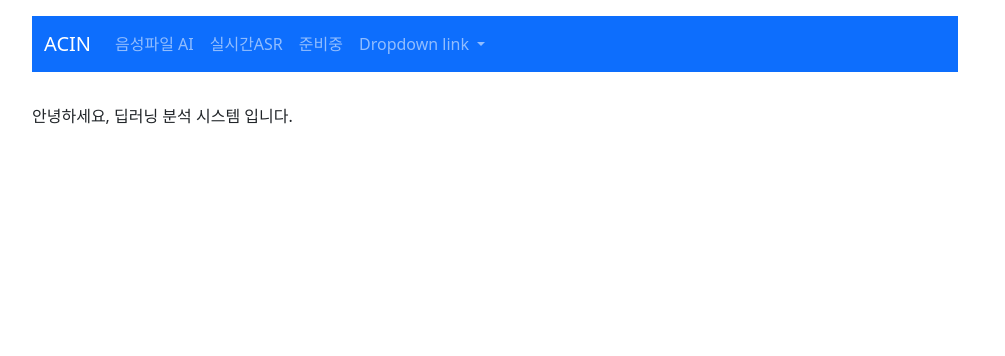
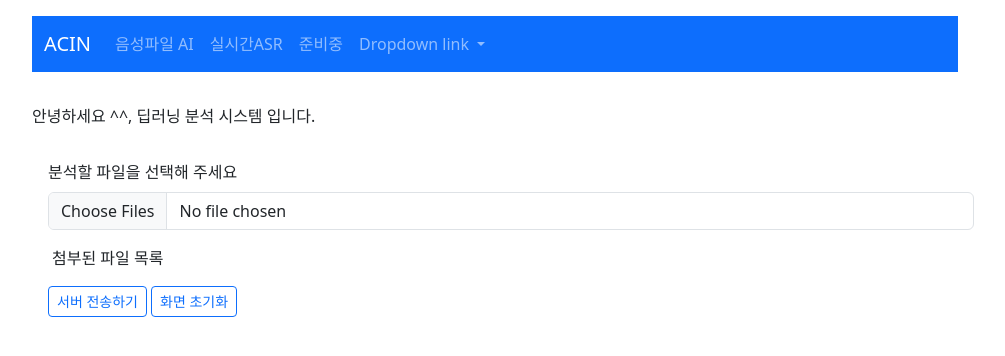
Before and after one commit to kafa46/acin_academy, a Flask app: page /asr_file/ in a window 1280 px wide. Shown: the top 356 px of the page, without its empty margins (145-1150 px from the left). Run offline with Flask 3, Linux system fonts and the light colour scheme.

Commit message:
add ch04 lec05

```diff
--- /dev/null
+++ b/201_deployment/04_file_asr_no_socket/server/forms.py
@@ -0,0 +1,12 @@
+'''사용자 데이터(.mp3) 수신을 위한 Form 정의'''
+
+from flask_wtf import FlaskForm
+from wtforms import MultipleFileField
+from wtforms.validators import DataRequired
+
+class FileUploadForm(FlaskForm):
+    '''사용자로부터 파일을 전송받을 폼'''
+    files = MultipleFileField(
+        '첨부파일',
+        validators=[DataRequired()]
+    )
--- /dev/null
+++ b/201_deployment/04_file_asr_no_socket/server/static/js/attach_file_handler_no_socketio.js
@@ -0,0 +1 @@
+// 파일 핸들링 할거예요 ~~~
--- a/201_deployment/04_file_asr_no_socket/server/templates/asr_file.html
+++ b/201_deployment/04_file_asr_no_socket/server/templates/asr_file.html
@@ -4,8 +4,72 @@
 
 <div class="row">
     <p class="text-start my-3">
-        안녕하세요, 딥러닝 분석 시스템 입니다.
+        안녕하세요 ^^, 딥러닝 분석 시스템 입니다.
     </p>
 </div>
 
+<a href="#" class="btn btn-outline-primary btn-sm" id="new-task-btn" hidden>새로운 파일 처리</a>
+
+<!-- 파일 첨부 영역 -->
+<div class="row">
+    <div class="container m-3" id="attach_area">
+        <form method="post" enctype="multipart/form-data" id="form">
+            {{ form.csrf_token }}
+            <div class="mb-3">
+                <label for="formFile" class="form-label">
+                    분석할 파일을 선택해 주세요
+                </label>
+                <input class="form-control"
+                    type="file" id="formFile"
+                    onchange="add_file(this);"
+                    multiple>
+            </div>
+            <!-- 첨부된 파일을 화면에 시현 -->
+             <div class="mb-3 mx-1 row">
+                <div class="row" id="attached-file-list">
+                    첨부된 파일 목록
+                </div>
+                <div>
+                    <!-- 첨부된 파일 이름들... -->
+                     <div class="file-list"></div>
+                </div>
+             </div>
+             <a href="#" class="btn btn-outline-primary btn-sm" id="submit_files">서버 전송하기</a>
+             <a href="#" class="btn btn-outline-primary btn-sm" id="clear-content-btn">화면 초기화</a>
+        </form>
+    </div>
+</div>
+
+<!-- Progressbar 시현 영역 - upload -->
+<div class="container" id="p_par_area_upload" hidden>
+    <p>파일을 업로드 합니다 ^^. 잠시만 기다려 주세요</p>
+    <div class="spinner-grow text-primary" role="status">
+        <span class="sr-only"></span>
+    </div>
+</div>
+
+<!-- Progressbar 시현 영역 - server prooces -->
+<div class="container" id="p_par_area_process" hidden>
+    <p>업로드 완료!!!</p>
+    <p>서버 처리중입니다. 잠시만 기다려 주세욤...</p>
+    <div class="spinner-grow text-danger" role="status">
+        <span class="sr-only"></span>
+    </div>
+</div>
+
+<!-- 서버 처리 결과 시현 영역 -->
+ <div class="row" id="result_text_area" hidden>
+    <div>
+        <p>서버 처리 결과입니다.</p>
+    </div>
+    <div class="form-floating">
+        <textarea
+            class="form-control"
+            placeholder="나중에 필요하면 여기에 기록"
+            style="height: 300px;"
+            id="floatingTextarea2"></textarea>
+        <label for="floatingTextarea2" id="textarea_label">딥러닝 작업이 끝나면 여기에 결과가 출력됩니다.</label>
+    </div>
+ </div>
+
 {% endblock %}
--- a/201_deployment/04_file_asr_no_socket/server/views/asr_file_views.py
+++ b/201_deployment/04_file_asr_no_socket/server/views/asr_file_views.py
@@ -2,10 +2,15 @@ from flask import (
     Blueprint,
     render_template,
 )
+from server.forms import FileUploadForm
 
 bp = Blueprint('asr_file', __name__, url_prefix='/asr_file')
 
 @bp.route('/')
 def index():
     '''메인 페이지'''
-    return render_template('asr_file.html')
+    form = FileUploadForm()
+    return render_template(
+        'asr_file.html',
+        form=form,
+    )
```
Also changed, not shown: 201_deployment/README.md.
